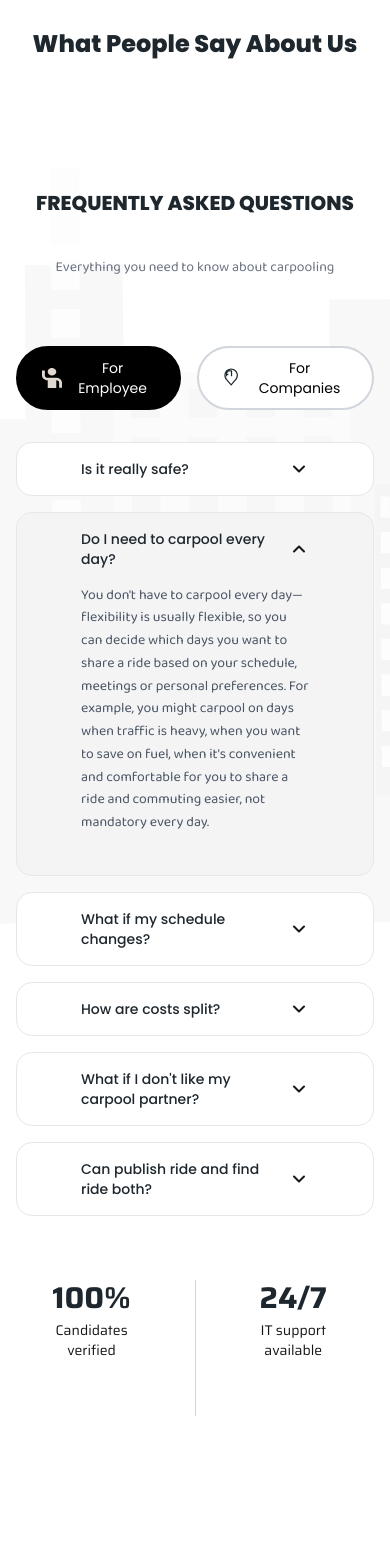
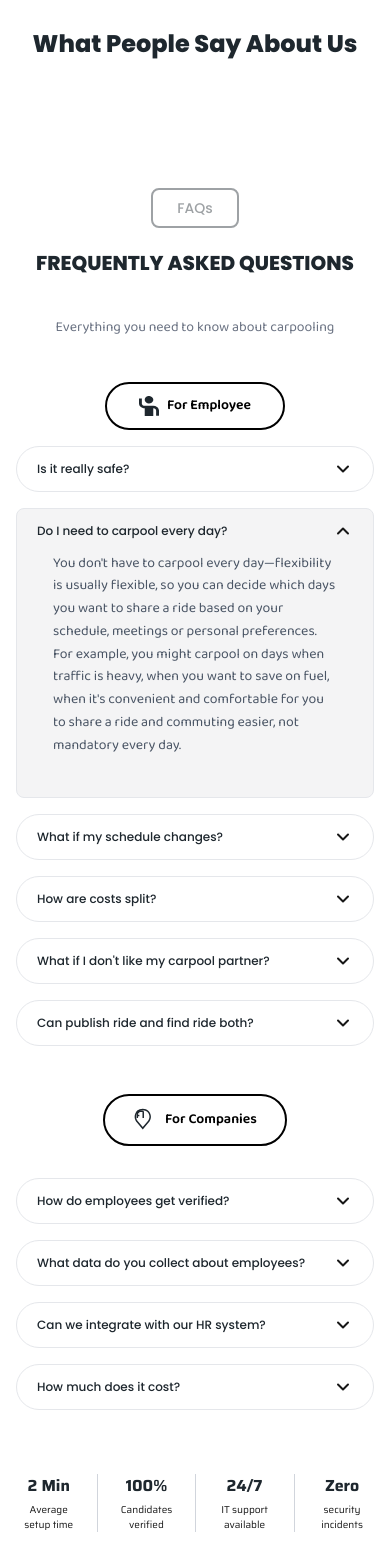
Before and after one commit to DiliniNimesha14/car-pool, a Next.js app: page / in a window 390 px wide. Shown: the part 3800-5346 px from the top of the page. Built offline with nearby package versions, Linux system fonts and the light colour scheme.

Commit message:
fix : fix the design of mobile drop down

```diff
--- a/app/components/sections/FAQ.tsx
+++ b/app/components/sections/FAQ.tsx
@@ -85,27 +85,35 @@ const stats = [
 ];
 
 export default function FAQ() {
-  const [activeTab, setActiveTab] = useState<"employee" | "company">("employee");
-  const [openIndex, setOpenIndex] = useState<number | null>(1); // Second item open by default
+  const [openEmployeeIndex, setOpenEmployeeIndex] = useState<number | null>(1);
+  const [openCompanyIndex, setOpenCompanyIndex] = useState<number | null>(null);
 
-  const currentFAQs = activeTab === "employee" ? employeeFAQs : companyFAQs;
+  const toggleEmployeeAccordion = (index: number) => {
+    setOpenEmployeeIndex(openEmployeeIndex === index ? null : index);
+  };
 
-  const toggleAccordion = (index: number) => {
-    setOpenIndex(openIndex === index ? null : index);
+  const toggleCompanyAccordion = (index: number) => {
+    setOpenCompanyIndex(openCompanyIndex === index ? null : index);
   };
 
   return (
-    <section id="faq" className="relative  py-16 sm:py-24 overflow-hidden">
-      {/* Background Image */}
+    <section id="faq" className="relative py-16 sm:py-24 overflow-hidden">
+      {/* Background Image - hidden on mobile */}
       <div
-        className="absolute inset-0 -z-10  bg-no-repeat bg-top"
+        className="absolute inset-0 -z-10 bg-no-repeat bg-left-top hidden sm:block"
         style={{ backgroundImage: "url('/FAQ/freepik--freepik--background-complete--inject-481--inject-124.svg')" }}
       />
 
       <Container>
         <div className="max-w-6xl mx-auto">
           {/* Header */}
-          <div className="text-center mb-12">
+          <div className="text-center mb-6 sm:mb-12">
+            {/* FAQs Label */}
+            <div className="flex justify-center mb-5">
+              <div className="px-6 py-2 rounded-lg border-2 border-[#9EA2A5] bg-transparent text-[#9EA2A5] font-poppins text-sm sm:text-[14px] font-medium">
+                FAQs
+              </div>
+            </div>
             <h2 className="font-poppins text-[20px] pb-8 sm:text-[32px] md:text-[48px] font-extrabold text-[#1E272E]">
               FREQUENTLY ASKED QUESTIONS
             </h2>
@@ -114,78 +122,42 @@ export default function FAQ() {
             </p>
           </div>
 
-          {/* Tab Buttons */}
-          <div className="flex justify-center gap-4 mb-8">
-            <button
-              onClick={() => {
-                setActiveTab("employee");
-                setOpenIndex(null);
-              }}
-              className={`
-                font-poppins px-6 py-2.5 rounded-full border-2 transition-all duration-300
-                flex items-center gap-2 text-sm sm:text-[20px]
-                ${
-                  activeTab === "employee"
-                    ? "bg-black text-white border-black"
-                    : "bg-white text-black border-gray-300 hover:border-gray-400"
-                }
-              `}
-            >
+          {/* For Employee Section */}
+          <div className="mb-12">
+            {/* For Employee Label */}
+            <div className="flex justify-center mb-4 sm:mb-8">
+              <div className="font-baloo px-8 py-3 rounded-full border-2 border-black bg-white text-black flex items-center gap-2 text-sm font-semibold sm:text-[20px]">
                 <Image
                   src="/FAQ/Union 24.svg"
                   alt=""
                   width={20}
                   height={20}
-                className={activeTab === "employee" ? "invert" : ""}
+                  className=""
                 />
                 For Employee
-            </button>
-
-            <button
-              onClick={() => {
-                setActiveTab("company");
-                setOpenIndex(null);
-              }}
-              className={`
-                font-poppins px-6 py-2.5 rounded-full border-2 transition-all duration-300
-                flex items-center gap-2 text-sm sm:text-[20px]
-                ${
-                  activeTab === "company"
-                    ? "bg-black text-white border-black"
-                    : "bg-white text-black border-gray-300 hover:border-gray-400"
-                }
-              `}
-            >
-              <Image
-                src="/FAQ/carbon_location-company.svg"
-                alt=""
-                width={20}
-                height={20}
-                className={activeTab === "company" ? "invert" : ""}
-              />
-              For Companies
-            </button>
+              </div>
             </div>
 
-          {/* FAQ Accordion */}
+            {/* Employee FAQ Accordion */}
             <div className="space-y-4">
-            {currentFAQs.map((faq, index) => (
+              {employeeFAQs.map((faq, index) => (
                 <div
                   key={index}
-                className={`border border-gray-200 rounded-2xl overflow-hidden transition-all duration-300 hover:shadow-md px-10 ${
-                  openIndex === index ? "bg-[#F4F4F5]" : "bg-white"
+                  className={`border border-gray-200 sm:rounded-2xl! overflow-hidden hover:shadow-md px-3 sm:px-10 ${
+                    openEmployeeIndex === index ? "bg-[#F4F4F5] rounded-lg" : "bg-white rounded-full"
                   }`}
+                  style={{ transition: 'background-color 0.3s, box-shadow 0.3s, border-radius 0.05s' }}
                 >
                   <button
-                  onClick={() => toggleAccordion(index)}
-                  className="w-full px-6 py-4 flex items-center justify-between text-left transition-colors"
+                    onClick={() => toggleEmployeeAccordion(index)}
+                    className="w-full px-2 sm:px-6 py-3 sm:py-4 flex items-center justify-between text-left transition-colors"
                   >
-                  <span className="font-poppins text-sm sm:text-[18px] font-medium text-[#1E272E] pr-4">
+                    <span className="font-poppins text-[12px] sm:text-[18px] font-medium text-[#1E272E] pr-2 sm:pr-4 text-left">
                       {faq.question}
                     </span>
                     <div
                       className={`flex-shrink-0 transition-transform duration-300 ${
-                      openIndex === index ? "rotate-180" : ""
+                        openEmployeeIndex === index ? "rotate-180" : ""
                       }`}
                     >
                       <svg
@@ -207,8 +179,8 @@ export default function FAQ() {
                   </button>
 
                   <div
-                  className={`overflow-hidden transition-all duration-300 ${
-                    openIndex === index ? "max-h-96" : "max-h-0"
+                    className={`overflow-hidden transition-[max-height] duration-200 ease-in-out ${
+                      openEmployeeIndex === index ? "max-h-125" : "max-h-0"
                     }`}
                   >
                     <div className="px-6 pb-10 pt-0">
@@ -220,22 +192,95 @@ export default function FAQ() {
                 </div>
               ))}
             </div>
+          </div>
+
+          {/* For Companies Section */}
+          <div className="mb-12">
+            {/* For Companies Label */}
+            <div className="flex justify-center mb-8">
+              <div className="font-baloo px-7 py-3 rounded-full border-2 border-black bg-white text-black flex items-center gap-2 text-sm font-semibold sm:text-[20px]">
+                <Image
+                  src="/FAQ/carbon_location-company.svg"
+                  alt=""
+                  width={24}
+                  height={24}
+                  className=""
+                />
+                For Companies
+              </div>
+            </div>
+
+            {/* Company FAQ Accordion */}
+            <div className="space-y-4">
+              {companyFAQs.map((faq, index) => (
+                <div
+                  key={index}
+                  className={`border border-gray-200 sm:rounded-2xl! overflow-hidden hover:shadow-md px-3 sm:px-10 ${
+                    openCompanyIndex === index ? "bg-[#F4F4F5] rounded-lg" : "bg-white rounded-full"
+                  }`}
+                  style={{ transition: 'background-color 0.3s, box-shadow 0.3s, border-radius 0.05s' }}
+                >
+                  <button
+                    onClick={() => toggleCompanyAccordion(index)}
+                    className="w-full px-2 sm:px-6 py-3 sm:py-4 flex items-center justify-between text-left transition-colors"
+                  >
+                    <span className="font-poppins text-[12px] sm:text-[18px] font-medium text-[#1E272E] pr-2 sm:pr-4 text-left">
+                      {faq.question}
+                    </span>
+                    <div
+                      className={`flex-shrink-0 transition-transform duration-300 ${
+                        openCompanyIndex === index ? "rotate-180" : ""
+                      }`}
+                    >
+                      <svg
+                        width="20"
+                        height="20"
+                        viewBox="0 0 20 20"
+                        fill="none"
+                        xmlns="http://www.w3.org/2000/svg"
+                      >
+                        <path
+                          d="M5 7.5L10 12.5L15 7.5"
+                          stroke="currentColor"
+                          strokeWidth="2"
+                          strokeLinecap="round"
+                          strokeLinejoin="round"
+                        />
+                      </svg>
+                    </div>
+                  </button>
+
+                  <div
+                    className={`overflow-hidden transition-[max-height] duration-200 ease-in-out ${
+                      openCompanyIndex === index ? "max-h-125" : "max-h-0"
+                    }`}
+                  >
+                    <div className="px-6 pb-10 pt-0">
+                      <p className="font-baloo text-sm sm:text-[16px] text-gray-600 leading-relaxed">
+                        {faq.answer}
+                      </p>
+                    </div>
+                  </div>
+                </div>
+              ))}
+            </div>
+          </div>
 
           {/* Stats Section */}
           <div className="mt-16 flex justify-center">
-            <div className="flex items-stretch gap-12 md:gap-16">
+            <div className="flex items-stretch gap-4 sm:gap-12 md:gap-16">
               {stats.map((stat, index) => (
                 <div key={index} className="flex items-stretch">
-                  <div className="text-center px-4">
-                    <div className="font-saira text-3xl sm:text-[40px] font-bold text-[#1E272E]">
+                  <div className="text-center px-1 sm:px-4">
+                    <div className="font-saira text-[16px] sm:text-[40px] font-bold text-[#1E272E]">
                       {stat.value}
                     </div>
-                    <div className="font-saira text-sm sm:text-[20px]  mt-1">
+                    <div className="font-saira text-[10px] sm:text-[20px] mt-1">
                       {stat.label}
                     </div>
                   </div>
                   {index < stats.length - 1 && (
-                    <div className="w-px bg-gray-300 ml-12 md:ml-16 self-stretch" />
+                    <div className="w-px bg-gray-300 ml-4 sm:ml-12 md:ml-16 self-stretch" />
                   )}
                 </div>
               ))}
```
Lines whose indentation alone changed are shown as unchanged.
